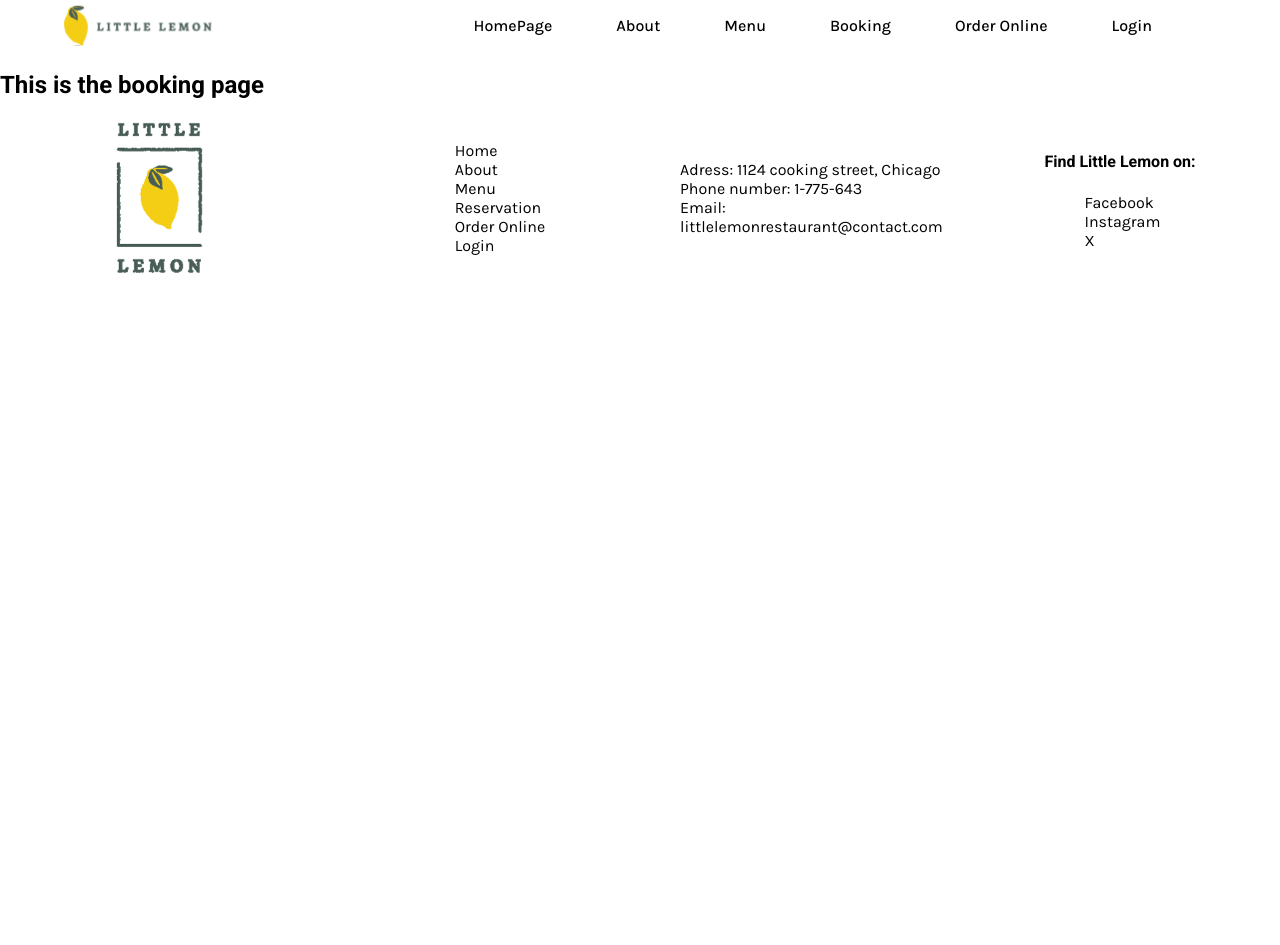
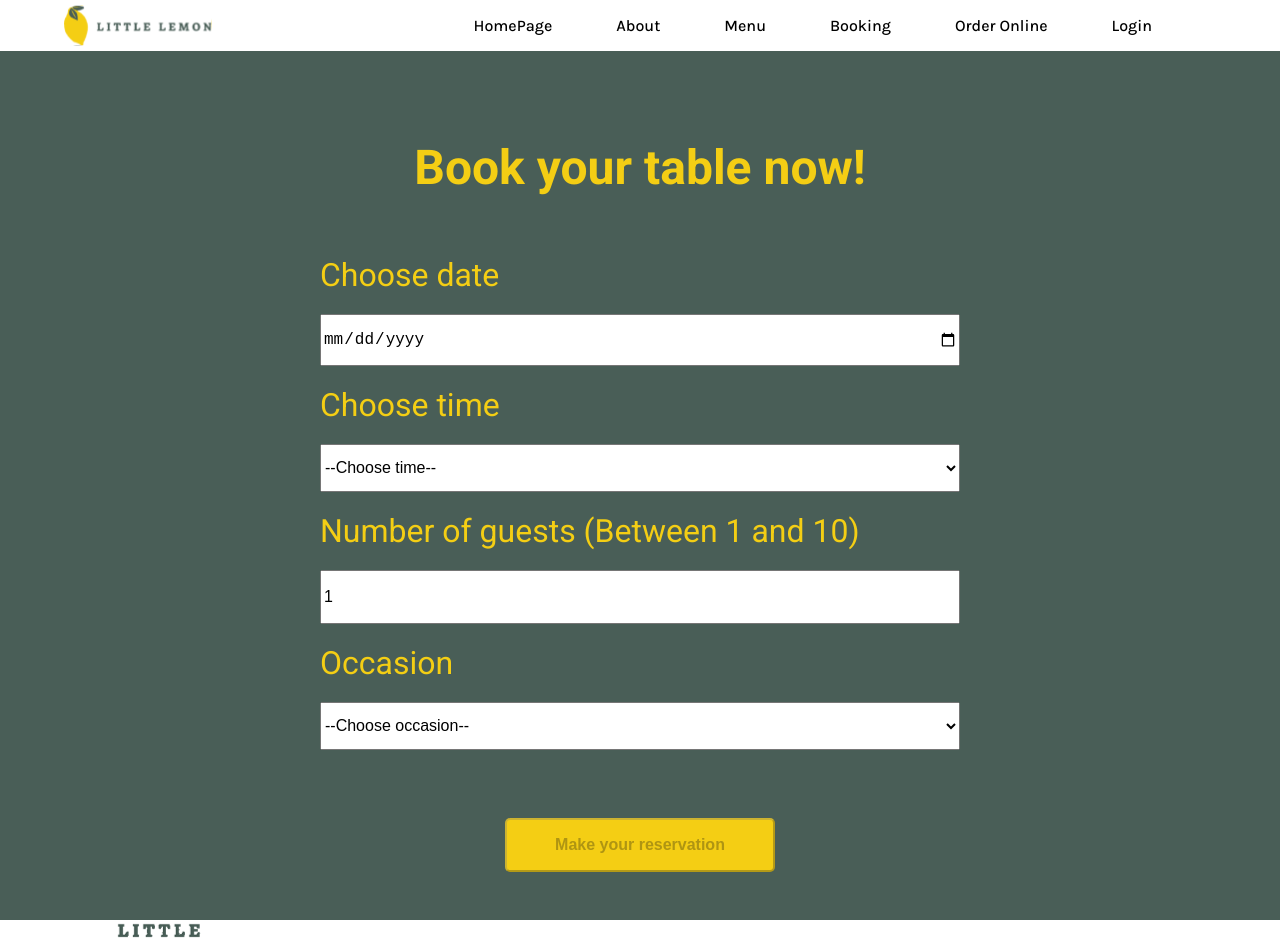
Before and after one commit to lgPepin/little-lemon, a React (Create React App) app: page /booking in a window 1280 px wide. Shown: the top 945 px of the page. Before the commit the page ends 800 px from the top, so only its background shows below. Built offline with nearby package versions, Linux system fonts and the light colour scheme.

Commit message:
Add booking form and logic

```diff
--- /dev/null
+++ b/src/components/BookingForm.js
@@ -0,0 +1,105 @@
+import { useState } from "react";
+import styles from "./BookingForm.module.css";
+
+const BookingForm = (props) => {
+  const [date, setDate] = useState("");
+  const [time, setTime] = useState("");
+  const [guests, setGuests] = useState(1);
+  const [occasion, setOccasion] = useState("");
+
+  function handleGuests(e) {
+    const value = e.target.value;
+    const numericValue = value === "" ? 1 : Number(value);
+    if (!isNaN(numericValue) && numericValue >= 1 && numericValue <= 10) {
+      setGuests(numericValue);
+    }
+  }
+
+  function handleSubmit(e) {
+    e.preventDefault();
+    setDate("");
+    setTime("");
+    setGuests(1);
+    setOccasion("");
+  }
+
+  function handleDateChange(e) {
+    const newDate = e.target.value;
+    setDate(newDate);
+    props.onDateChange(newDate);
+  }
+
+  return (
+    <div className={styles.formContainer}>
+      <form
+        className={styles.bookingForm}
+        onSubmit={handleSubmit}
+        aria-labelledby="form-title"
+      >
+        <h2 id="form-title">Book your table now!</h2>
+
+        <label htmlFor="res-date">Choose date</label>
+        <input
+          type="date"
+          id="res-date"
+          name="res-date"
+          onChange={handleDateChange}
+          value={date}
+          aria-required="true"
+        />
+
+        <label htmlFor="res-time">Choose time</label>
+        <select
+          id="res-time"
+          name="res-time"
+          onChange={(e) => setTime(e.target.value)}
+          value={time}
+          aria-required="true"
+        >
+          <option value="">--Choose time--</option>
+          {props.availableTimes.map((timeOption) => (
+            <option key={timeOption} value={timeOption}>
+              {timeOption}
+            </option>
+          ))}
+        </select>
+
+        <label htmlFor="guests">Number of guests (Between 1 and 10)</label>
+        <input
+          type="number"
+          min={1}
+          max={10}
+          id="guests"
+          name="guests"
+          onChange={handleGuests}
+          value={guests}
+          aria-required="true"
+          aria-describedby="guests-desc"
+        />
+
+        <label htmlFor="occasion">Occasion</label>
+        <select
+          id="occasion"
+          name="occasion"
+          onChange={(e) => setOccasion(e.target.value)}
+          value={occasion}
+          aria-required="true"
+        >
+          <option value="">--Choose occasion--</option>
+          <option value="Birthday">Birthday</option>
+          <option value="Anniversary">Anniversary</option>
+        </select>
+
+        <button
+          type="submit"
+          disabled={!date || !time || !occasion}
+          aria-disabled={!date || !time || !occasion}
+        >
+          Make your reservation
+        </button>
+      </form>
+    </div>
+  );
+};
+
+export default BookingForm;
--- /dev/null
+++ b/src/components/BookingForm.module.css
@@ -0,0 +1,92 @@
+.formContainer {
+  background-color: #495e57;
+  padding: 3rem 20rem;
+}
+
+.bookingForm {
+  display: grid;
+  max-width: 1fr;
+  gap: 20px;
+  margin: 0 auto;
+}
+
+.bookingForm h2 {
+  text-align: center;
+  color: #f4ce14;
+  font-size: 3rem;
+}
+
+.bookingForm label {
+  color: #f4ce14;
+  font-size: 2rem;
+}
+
+.bookingForm input,
+.bookingForm select {
+  height: 6vh;
+  font-size: 1rem;
+}
+
+.bookingForm button {
+  max-width: 300px;
+  margin: 3rem auto 0;
+  padding: 1rem 3rem;
+  font-size: 1rem;
+  font-weight: bold;
+  border-radius: 5px;
+  background-color: #f4ce14;
+}
+
+@media (max-width: 480px) {
+  .formContainer {
+    padding: 1rem 5rem;
+  }
+
+  .bookingForm h2 {
+    font-size: 1.2rem;
+  }
+
+  .bookingForm label {
+    font-size: 1rem;
+  }
+
+  .bookingForm button {
+    width: 250px;
+    padding: 0.8rem 1rem;
+  }
+
+}
+
+@media (max-width: 768px) and (min-width: 481px) {
+   .formContainer {
+    padding: 2rem 10rem;
+  }
+
+  .bookingForm h2 {
+    font-size: 1.5rem;
+  }
+
+  .bookingForm label {
+    font-size: 1.2rem;
+  }
+
+  .bookingForm button {
+    width: 260px;
+    padding: 1rem 2rem;
+  }
+
+}
+
+@media (max-width: 1024px) and (min-width: 769px) {
+  .bookingForm h2 {
+    font-size: 2rem;
+  }
+
+  .bookingForm label {
+    font-size: 1.5rem;
+  }
+
+  .bookingForm button {
+    width: 280px;
+  }
+}
--- a/src/components/BookingPage.js
+++ b/src/components/BookingPage.js
@@ -1,7 +1,24 @@
+import BookingForm from "./BookingForm";
+import { useReducer } from "react";
+
+const initializeTimes = () => {
+  return ["17:00", "18:00", "19:00", "20:00", "21:00", "22:00"];
+};
+
+const updateTimes = (state, action) => {
+  if (action.type === "DATE_CHANGED") return initializeTimes();
+  return state;
+};
+
 const BookingPage = () => {
+  const [availableTimes, dispatch] = useReducer(updateTimes, initializeTimes());
+
   return (
     <>
-      <h2>This is the booking page</h2>
+      <BookingForm
+        availableTimes={availableTimes}
+        onDateChange={(date) => dispatch({ type: "DATE_CHANGED", date })}
+      />
     </>
   );
 };
--- a/src/components/Specialization.js
+++ b/src/components/Specialization.js
@@ -28,8 +28,15 @@ const Specialization = () => {
 
   return (
     <>
-      <h2 className={styles.titlePromotion}>THIS WEEKS SPECIALS !!!</h2>
-      <article className={styles.card}>
+      <h2 id="specials-title" className={styles.titlePromotion}>
+        THIS WEEKS SPECIALS !!!
+      </h2>
+      <article
+        className={styles.card}
+        role="region"
+        aria-labelledby="specials-title"
+        aria-live="polite"
+      >
         <h2>{data[currentIndex].promotionName}</h2>
         <p>{data[currentIndex].promotionText}</p>
       </article>
```
